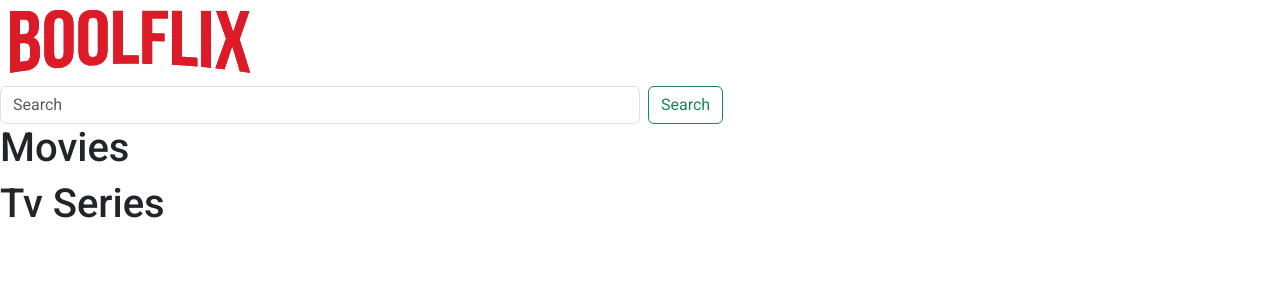
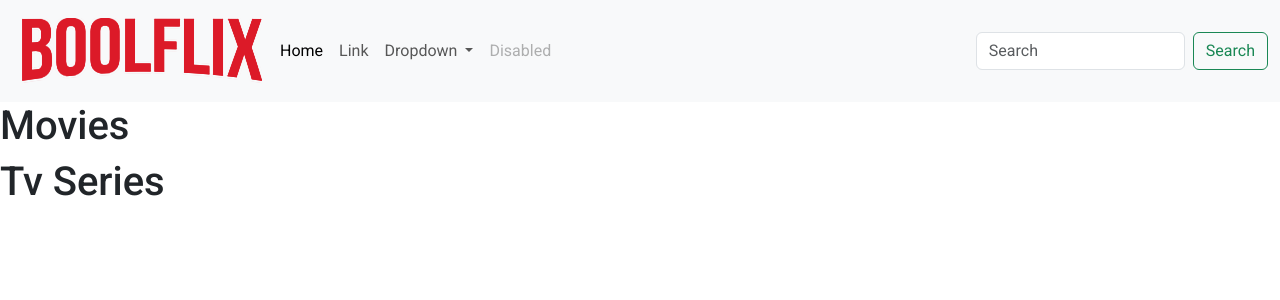
Before and after one commit to ruggerifrancesco/vite-boolflix, a Vue app: page /app in a window 1280 px wide. Shown: the top 300 px of the page. Built offline with nearby package versions, Linux system fonts and the light colour scheme.

Commit message:
defined new nav bar structure

```diff
--- a/src/components/AppHeader.vue
+++ b/src/components/AppHeader.vue
@@ -1,14 +1,43 @@
 <template>
     <header>
-        <img src="../assets/boolflix-logo.png" alt="BoolFlix Logo">
-        <div class="d-flex">
-            <input class="form-control me-2 w-50" type="search" v-model="searchQuery"
-                placeholder="Search" aria-label="Search">
+        <nav class="navbar navbar-expand-lg bg-light">
+          <div class="container-fluid">
+            <img src="../assets/boolflix-logo.png" alt="BoolFlix Logo">
+            <button class="navbar-toggler" type="button" data-bs-toggle="collapse" data-bs-target="#navbarSupportedContent" aria-controls="navbarSupportedContent" aria-expanded="false" aria-label="Toggle navigation">
+              <span class="navbar-toggler-icon"></span>
+            </button>
 
-            <button class="btn btn-outline-success" type="submit" @click="$emit('search', searchQuery)">
-                Search
-            </button>
-        </div>
+            <div class="collapse navbar-collapse" id="navbarSupportedContent">
+              <ul class="navbar-nav me-auto mb-2 mb-lg-0">
+                <li class="nav-item">
+                  <a class="nav-link active" aria-current="page" href="#">Home</a>
+                </li>
+                <li class="nav-item">
+                  <a class="nav-link" href="#">Link</a>
+                </li>
+                <li class="nav-item dropdown">
+                  <a class="nav-link dropdown-toggle" href="#" role="button" data-bs-toggle="dropdown" aria-expanded="false">
+                    Dropdown
+                  </a>
+                  <ul class="dropdown-menu">
+                    <li><a class="dropdown-item" href="#">Action</a></li>
+                    <li><a class="dropdown-item" href="#">Another action</a></li>
+                    <li><hr class="dropdown-divider"></li>
+                    <li><a class="dropdown-item" href="#">Something else here</a></li>
+                  </ul>
+                </li>
+                <li class="nav-item">
+                  <a class="nav-link disabled">Disabled</a>
+                </li>
+              </ul>
+              <div class="d-flex">
+                <input class="form-control me-2" type="search" placeholder="Search" aria-label="Search" v-model="searchQuery">
+                <button class="btn btn-outline-success" type="submit" @click="$emit('search', searchQuery)">Search</button>
+              </div>
+            </div>
+          </div>
+        </nav>
+
     </header>
 </template>
 
```
